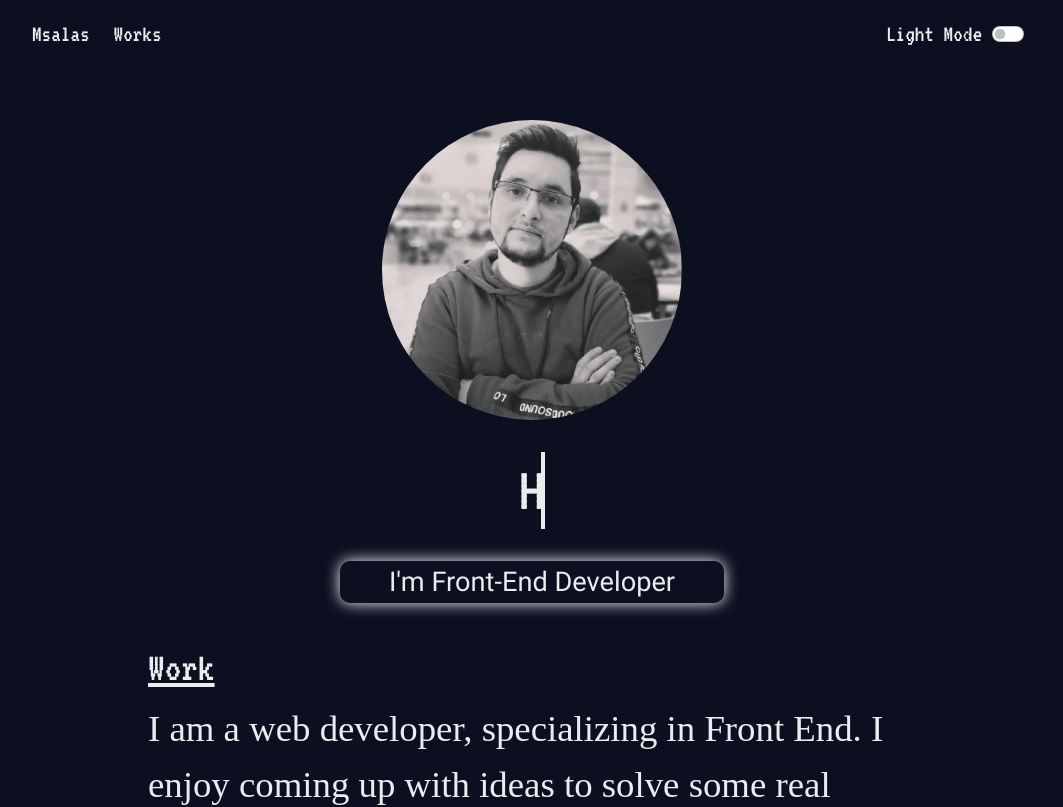
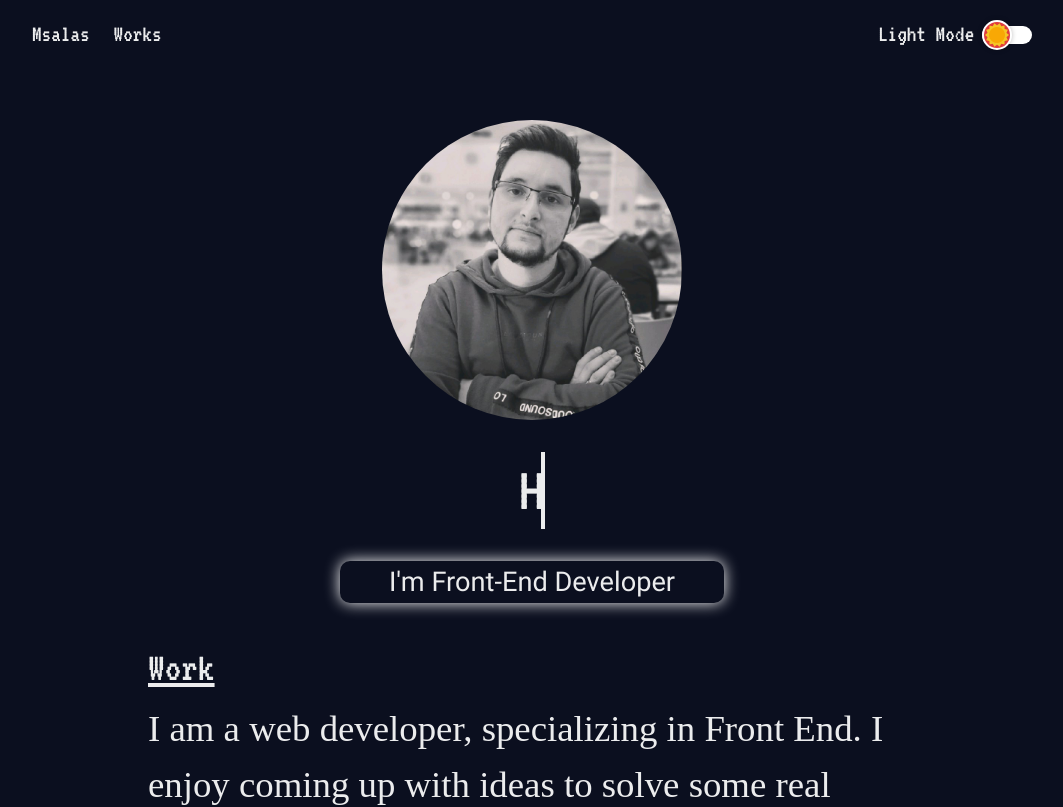
Before and after one commit to msalasi/PortafolioPersonal-React, a React (Create React App) app: page / in a window 1280 px wide. Shown: the top 807 px of the page, without its empty margins (108-1171 px from the left). Built offline with nearby package versions, Linux system fonts and the light colour scheme; a web font is replaced by a local one.

Commit message:
change design >>  toggle button for dark and light mode

```diff
--- a/src/components/Lightmode/LightMode.css
+++ b/src/components/Lightmode/LightMode.css
@@ -9,7 +9,7 @@
 
 .container-light-mode {
     align-items: center;
-    gap: 10px;
+    gap: 0px;
     display: flex;
 }
 
--- a/src/components/Lightmode/LightMode.js
+++ b/src/components/Lightmode/LightMode.js
@@ -2,7 +2,7 @@ import React from 'react'
 import './LightMode.css';
 
 function LightMode() {
-    const darkCheck = document.getElementById('flexSwitchCheckChecked');
+    const darkCheck = document.getElementById('toggle');
     if (darkCheck.checked) {
         document.body.classList.add('light');
         localStorage.setItem('setTheme', 'light');
--- a/src/components/NavBar/NavBar.css
+++ b/src/components/NavBar/NavBar.css
@@ -25,6 +25,10 @@
 
 .form-check {
     margin-bottom: 0rem !important;
+}
+
+.form-switch {
+    padding-left: .5em !important;
 }
 
 @media only screen and (min-width: 1441px) {
@@ -64,3 +68,44 @@
         font-size: 1.5rem;
     }
 }
+
+/*estilos toggle*/
+/* Hide the checkbox from view */
+#toggle {
+    display: none;
+}
+
+.button {
+    display: inline-block;
+    width: 50px;
+    height: 18px;
+    background-color: #fff;
+    border-radius: 30px;
+    position: relative;
+    cursor: pointer;
+    top: 4px;
+}
+
+.button::after {
+    content: url('../../assets/Img/dom.png');
+    width: 30px;
+    height: 30px;
+    background-color: #e03c3c;
+    border: 2px solid #fff;
+    border-radius: 50%;
+    box-shadow: 0 0 5px rgba(0, 0, 0, .25);
+    position: absolute;
+    top: -6px;
+    left: 0;
+    display: grid;
+    place-content: center;
+    line-height: 0;
+    transition: background-color 1s,
+        transform .5s ease-in;
+}
+
+#toggle:checked+.button::after {
+    content: url('../../assets/Img/eclipse.png');
+    background-color: #1f257f;
+    transform: translateX(25px) rotate(360deg);
+}
--- a/src/components/NavBar/NavBar.js
+++ b/src/components/NavBar/NavBar.js
@@ -8,7 +8,7 @@ import { useEffect } from "react";
 
 const NavBar = () => {
   useEffect(() => {
-    const darkCheck = document.getElementById('flexSwitchCheckChecked');
+    const darkCheck = document.getElementById('toggle');
     if (localStorage.getItem('setTheme')) {
         document.body.className = 'light';
         darkCheck.checked = true;
@@ -38,7 +38,8 @@ const NavBar = () => {
                 <div className="container-light-mode">
                   <h1>Light Mode</h1>
                   <div className="form-check form-switch">
-                      <input className="form-check-input" type="checkbox" id="flexSwitchCheckChecked" onClick={LightMode}/>
+                      <input type="checkbox" className="form-check-input" id="toggle" onClick={LightMode}/>
+                      <label htmlFor="toggle" className="button"></label>
                   </div>
                 </div>
               </Nav>
```
Also changed, not shown: src/assets/Img/dom.png (added), src/assets/Img/eclipse.png (added).
